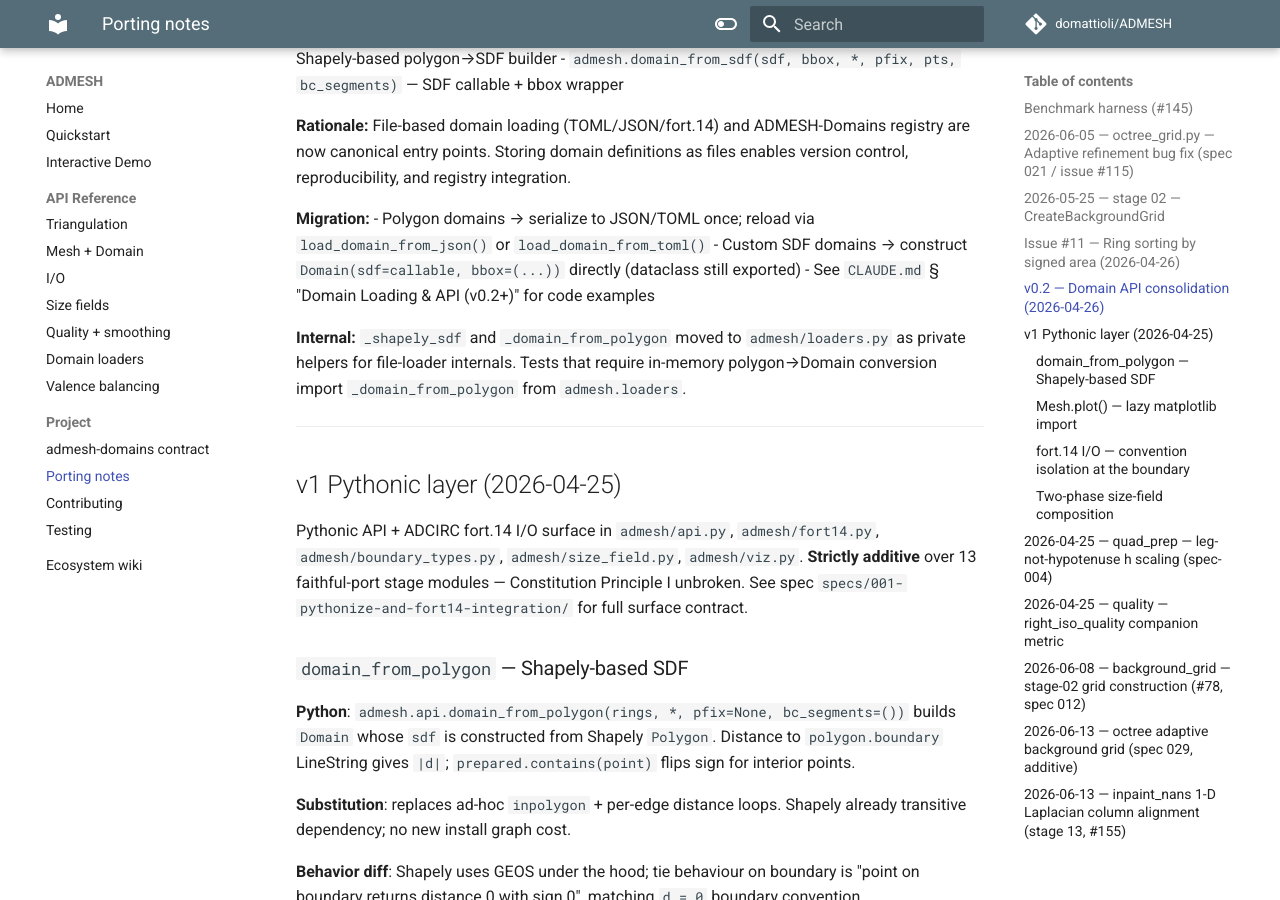
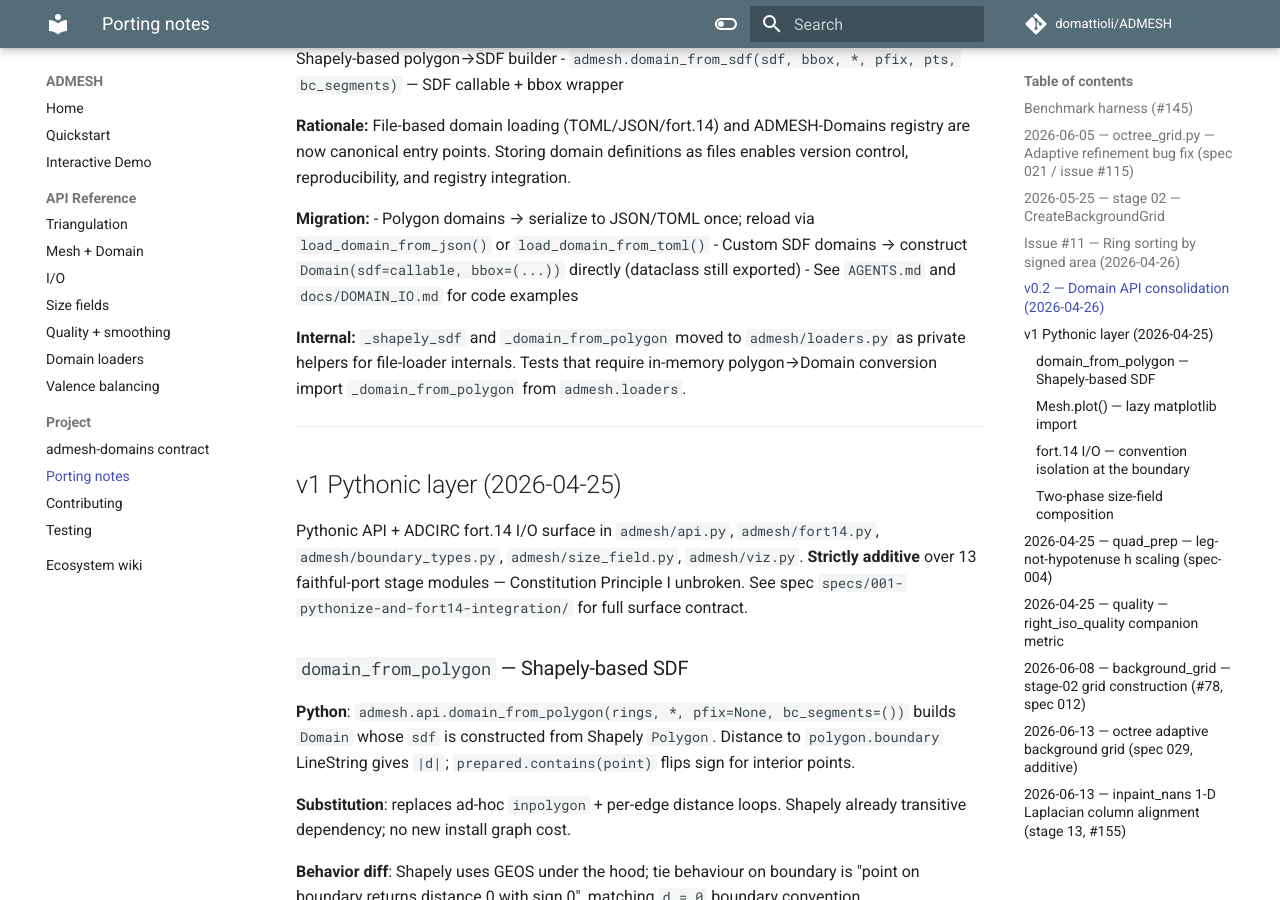
Before and after one commit to domattioli/ADMESH, an MkDocs documentation site: the page built from docs/PORTING_NOTES.md, in a window 1280 px wide and 900 px high, scrolled down 2520 px. Built offline with MkDocs 1.6.1 and Material for MkDocs 9.7.7, drawn with Linux system fonts in a browser that asks for light colours; comment, search, counter and statistics services are not loaded.

Commit message:
docs: consolidate CLAUDE.md into a project-specific AGENTS.md
AGENTS.md is the single agent instruction file for this repo. Universal
DomI policy text is replaced by a short Governance pointer; project facts
stay. Live references to CLAUDE.md are repointed; historical documents
are untouched.

```diff
--- a/docs/PORTING_NOTES.md
+++ b/docs/PORTING_NOTES.md
@@ -77,7 +77,7 @@
 **Migration:**
 - Polygon domains → serialize to JSON/TOML once; reload via `load_domain_from_json()` or `load_domain_from_toml()`
 - Custom SDF domains → construct `Domain(sdf=callable, bbox=(...))` directly (dataclass still exported)
-- See `CLAUDE.md` § "Domain Loading & API (v0.2+)" for code examples
+- See `AGENTS.md` and `docs/DOMAIN_IO.md` for code examples
 
 **Internal:** `_shapely_sdf` and `_domain_from_polygon` moved to `admesh/loaders.py` as private helpers for file-loader internals. Tests that require in-memory polygon→Domain conversion import `_domain_from_polygon` from `admesh.loaders`.
 
```
Also changed, not shown: 5 other files.
